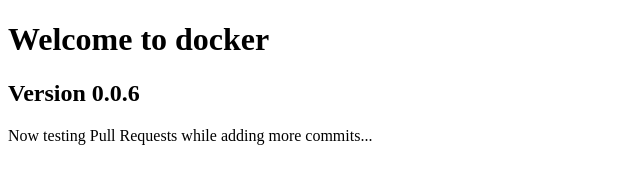
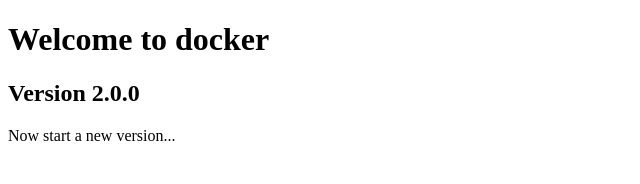
Before and after one commit to kit-data-manager/forTestOnly, a plain HTML site: page index.html in a window 1280 px wide. Shown: the whole page, without its empty margins (0-640 px from the left). Drawn offline with Linux system fonts and the light colour scheme.

Commit message:
Start new version 2

```diff
--- a/index.html
+++ b/index.html
@@ -4,8 +4,7 @@
 <head/>
 <body>
 <h1> Welcome to docker</h1>
-<h2> Version 0.0.6 </h2>
-Now testing Pull Requests
-while adding more commits...
+<h2> Version 2.0.0 </h2>
+Now start a new version...
 </body>
 </html>
```
